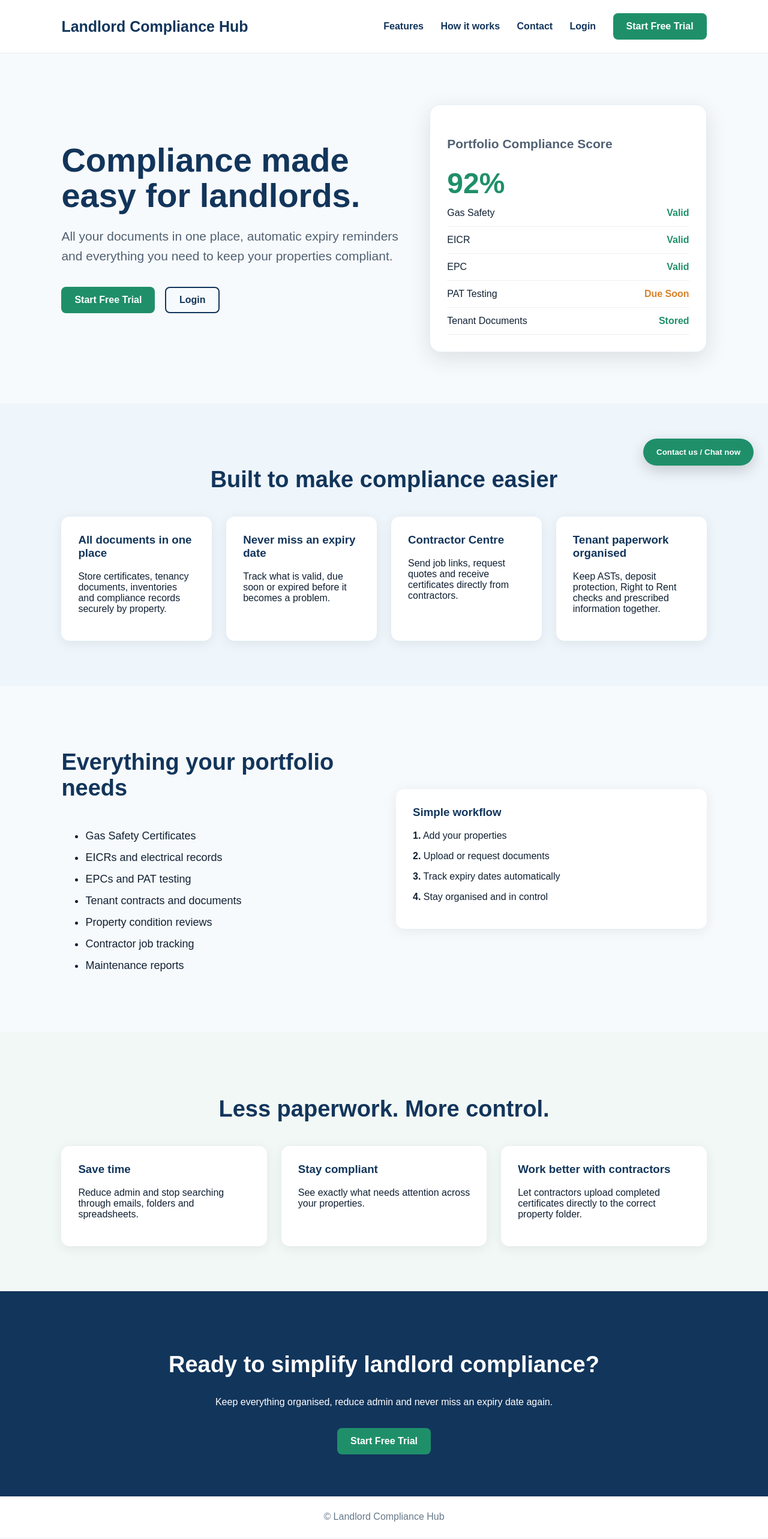
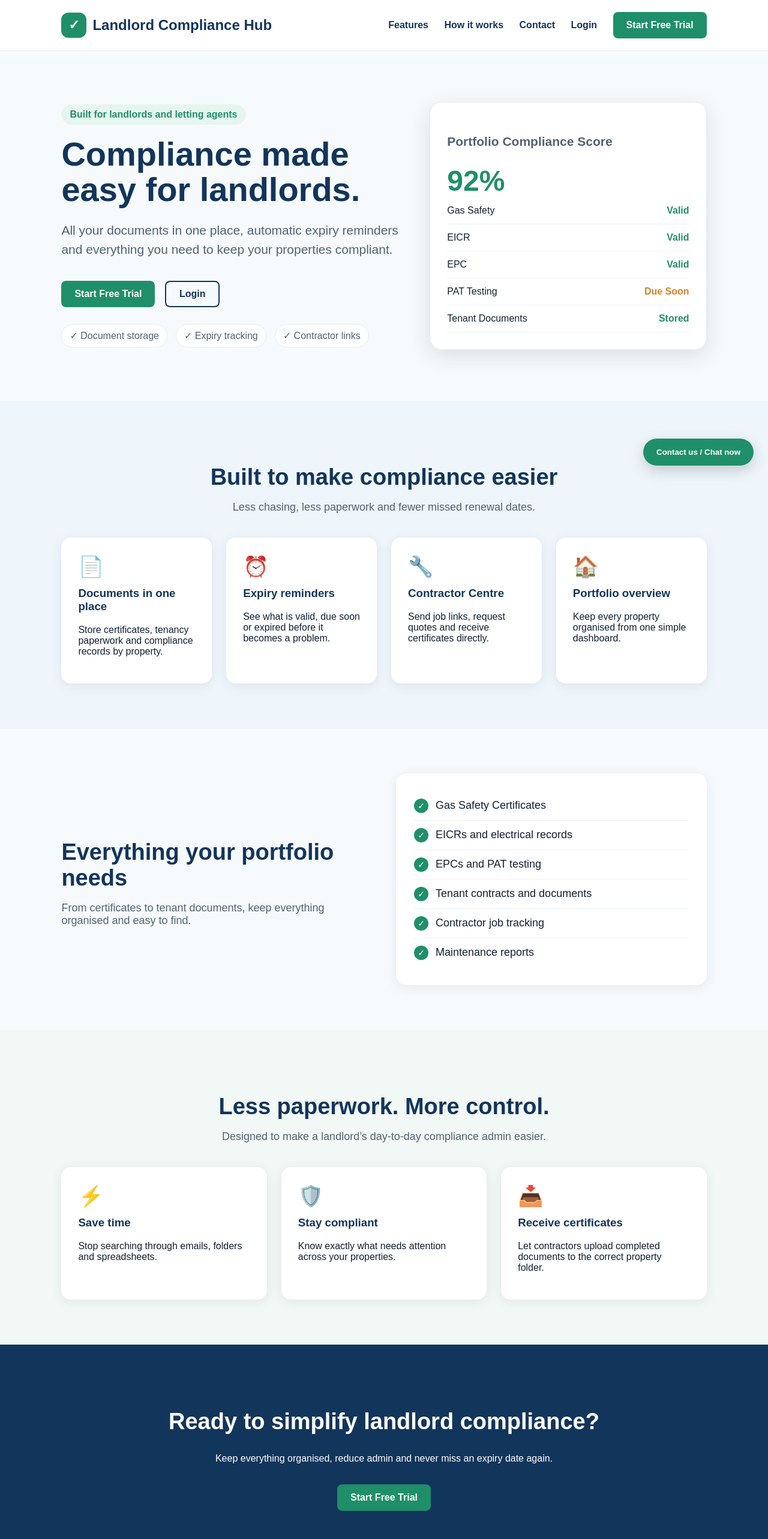
Before and after one commit to joeagate95-blip/compliance-app-, a website: page public/home.html in a window 1280 px wide. Shown: the top 2565 px of the page at 60% size. Drawn offline with Linux system fonts and the light colour scheme.

Commit message:
Update home.html

```diff
--- a/public/home.html
+++ b/public/home.html
@@ -6,269 +6,54 @@
 <title>Landlord Compliance Hub</title>
 
 <style>
-body{
-  margin:0;
-  font-family:Arial,sans-serif;
-  background:#f7fafc;
-  color:#102033;
-}
-
-header{
-  background:white;
-  padding:22px 8%;
-  display:flex;
-  justify-content:space-between;
-  align-items:center;
-  border-bottom:1px solid #e5edf5;
-  position:sticky;
-  top:0;
-  z-index:10;
-}
-
-.logo{
-  font-size:25px;
-  font-weight:bold;
-  color:#12355b;
-}
-
-nav a{
-  margin-left:24px;
-  text-decoration:none;
-  color:#12355b;
-  font-weight:bold;
-}
-
-.btn{
-  background:#1f8f6a;
-  color:white;
-  padding:13px 22px;
-  border-radius:8px;
-  text-decoration:none;
-  font-weight:bold;
-  display:inline-block;
-}
-
-.btn2{
-  border:2px solid #12355b;
-  color:#12355b;
-  padding:11px 22px;
-  border-radius:8px;
-  text-decoration:none;
-  font-weight:bold;
-  display:inline-block;
-}
-
-.hero{
-  padding:85px 8%;
-  display:grid;
-  grid-template-columns:1.1fr .9fr;
-  gap:50px;
-  align-items:center;
-  background:#f7fafc;
-}
-
-.hero h1{
-  font-size:56px;
-  line-height:1.05;
-  margin:0 0 22px;
-  color:#12355b;
-}
-
-.hero p{
-  font-size:21px;
-  line-height:1.55;
-  color:#516173;
-}
-
-.actions a{
-  margin-right:12px;
-  margin-top:14px;
-}
-
-.mock{
-  background:white;
-  border-radius:18px;
-  padding:28px;
-  box-shadow:0 10px 35px rgba(16,32,51,.12);
-  border:1px solid #e5edf5;
-}
-
-.score{
-  font-size:48px;
-  color:#1f8f6a;
-  font-weight:bold;
-}
-
-.row{
-  display:flex;
-  justify-content:space-between;
-  border-bottom:1px solid #edf2f7;
-  padding:13px 0;
-}
-
-.good{
-  color:#1f8f6a;
-  font-weight:bold;
-}
-
-.warn{
-  color:#d9822b;
-  font-weight:bold;
-}
-
-.section{
-  padding:75px 8%;
-}
-
-.section h2{
-  text-align:center;
-  font-size:38px;
-  color:#12355b;
-  margin-bottom:40px;
-}
-
-.blue-section{
-  background:#eef5fb;
-}
-
-.green-section{
-  background:#f2f8f5;
-}
-
-.grid{
-  display:grid;
-  grid-template-columns:repeat(auto-fit,minmax(240px,1fr));
-  gap:24px;
-}
-
-.card{
-  background:white;
-  padding:28px;
-  border-radius:14px;
-  box-shadow:0 4px 20px rgba(16,32,51,.08);
-  transition:.25s;
-}
-
-.card:hover{
-  transform:translateY(-3px);
-}
-
-.card h3{
-  color:#12355b;
-  margin-top:0;
-}
-
-.feature{
-  display:grid;
-  grid-template-columns:1fr 1fr;
-  gap:40px;
-  align-items:center;
-}
-
-ul{
-  line-height:2;
-  font-size:18px;
-}
-
-.cta{
-  background:#12355b;
-  color:white;
-  text-align:center;
-  padding:70px 8%;
-}
-
-.cta h2{
-  font-size:38px;
-}
-
-footer{
-  text-align:center;
-  padding:25px;
-  color:#66788a;
-  background:white;
-}
-
-.chat-button{
-  position:fixed;
-  right:24px;
-  bottom:24px;
-  background:#1f8f6a;
-  color:white;
-  border:none;
-  padding:15px 22px;
-  border-radius:999px;
-  font-weight:bold;
-  box-shadow:0 8px 24px rgba(0,0,0,.18);
-  cursor:pointer;
-  z-index:20;
-}
-
-.chat-box{
-  display:none;
-  position:fixed;
-  right:24px;
-  bottom:88px;
-  width:320px;
-  background:white;
-  border-radius:16px;
-  box-shadow:0 10px 35px rgba(0,0,0,.22);
-  padding:22px;
-  z-index:30;
-  border:1px solid #e5edf5;
-}
-
-.chat-box h3{
-  margin-top:0;
-  color:#12355b;
-}
-
-.chat-box input,
-.chat-box textarea{
-  width:100%;
-  padding:11px;
-  margin-bottom:10px;
-  border:1px solid #d8e2ec;
-  border-radius:8px;
-  box-sizing:border-box;
-}
-
-.chat-box textarea{
-  min-height:90px;
-}
-
-.close-chat{
-  float:right;
-  cursor:pointer;
-  color:#66788a;
-  font-weight:bold;
-}
-
-@media(max-width:800px){
-  .hero,.feature{
-    grid-template-columns:1fr;
-  }
-
-  .hero h1{
-    font-size:42px;
-  }
-
-  nav{
-    display:none;
-  }
-
-  .chat-box{
-    left:18px;
-    right:18px;
-    width:auto;
-  }
-}
+body{margin:0;font-family:Arial,sans-serif;background:#f7fafc;color:#102033}
+header{background:white;padding:20px 8%;display:flex;justify-content:space-between;align-items:center;border-bottom:1px solid #e5edf5;position:sticky;top:0;z-index:10}
+.logo{display:flex;align-items:center;gap:10px;font-size:24px;font-weight:bold;color:#12355b}
+.logo-mark{background:#1f8f6a;color:white;width:42px;height:42px;border-radius:12px;display:flex;align-items:center;justify-content:center;font-size:22px}
+nav a{margin-left:22px;text-decoration:none;color:#12355b;font-weight:bold}
+.btn{background:#1f8f6a;color:white;padding:13px 22px;border-radius:8px;text-decoration:none;font-weight:bold;display:inline-block}
+.btn2{border:2px solid #12355b;color:#12355b;padding:11px 22px;border-radius:8px;text-decoration:none;font-weight:bold;display:inline-block}
+.hero{padding:85px 8%;display:grid;grid-template-columns:1.1fr .9fr;gap:50px;align-items:center}
+.badge{display:inline-block;background:#e6f6ef;color:#1f8f6a;padding:8px 14px;border-radius:999px;font-weight:bold;margin-bottom:20px}
+.hero h1{font-size:56px;line-height:1.05;margin:0 0 22px;color:#12355b}
+.hero p{font-size:21px;line-height:1.55;color:#516173}
+.actions a{margin-right:12px;margin-top:14px}
+.trust{display:flex;gap:14px;flex-wrap:wrap;margin-top:28px;color:#516173}
+.trust span{background:white;border:1px solid #e5edf5;border-radius:999px;padding:9px 13px}
+.mock{background:white;border-radius:20px;padding:28px;box-shadow:0 10px 35px rgba(16,32,51,.12);border:1px solid #e5edf5}
+.score{font-size:48px;color:#1f8f6a;font-weight:bold}
+.row{display:flex;justify-content:space-between;border-bottom:1px solid #edf2f7;padding:13px 0}
+.good{color:#1f8f6a;font-weight:bold}.warn{color:#d9822b;font-weight:bold}
+.section{padding:75px 8%}
+.section h2{text-align:center;font-size:38px;color:#12355b;margin-bottom:14px}
+.section-intro{text-align:center;color:#516173;font-size:18px;margin-bottom:40px}
+.blue-section{background:#eef5fb}.green-section{background:#f2f8f5}
+.grid{display:grid;grid-template-columns:repeat(auto-fit,minmax(240px,1fr));gap:24px}
+.card{background:white;padding:28px;border-radius:16px;box-shadow:0 4px 20px rgba(16,32,51,.08);transition:.25s}
+.card:hover{transform:translateY(-3px)}
+.icon{font-size:34px;margin-bottom:14px}
+.card h3{color:#12355b;margin-top:0}
+.feature{display:grid;grid-template-columns:1fr 1fr;gap:40px;align-items:center}
+.checklist{background:white;padding:30px;border-radius:18px;box-shadow:0 4px 20px rgba(16,32,51,.08)}
+.check{display:flex;gap:12px;align-items:center;padding:12px 0;border-bottom:1px solid #edf2f7;font-size:18px}
+.check:last-child{border-bottom:none}
+.tick{background:#1f8f6a;color:white;border-radius:50%;width:24px;height:24px;display:flex;align-items:center;justify-content:center;font-size:14px}
+.cta{background:#12355b;color:white;text-align:center;padding:75px 8%}
+.cta h2{font-size:38px}
+footer{text-align:center;padding:25px;color:#66788a;background:white}
+.chat-button{position:fixed;right:24px;bottom:24px;background:#1f8f6a;color:white;border:none;padding:15px 22px;border-radius:999px;font-weight:bold;box-shadow:0 8px 24px rgba(0,0,0,.18);cursor:pointer;z-index:20}
+.chat-box{display:none;position:fixed;right:24px;bottom:88px;width:320px;background:white;border-radius:16px;box-shadow:0 10px 35px rgba(0,0,0,.22);padding:22px;z-index:30;border:1px solid #e5edf5}
+.chat-box input,.chat-box textarea{width:100%;padding:11px;margin-bottom:10px;border:1px solid #d8e2ec;border-radius:8px;box-sizing:border-box}
+.chat-box textarea{min-height:90px}
+.close-chat{float:right;cursor:pointer;color:#66788a;font-weight:bold}
+@media(max-width:800px){.hero,.feature{grid-template-columns:1fr}.hero h1{font-size:42px}nav{display:none}.chat-box{left:18px;right:18px;width:auto}}
 </style>
 </head>
 
 <body>
 
 <header>
-  <div class="logo">Landlord Compliance Hub</div>
+  <div class="logo"><div class="logo-mark">✓</div>Landlord Compliance Hub</div>
   <nav>
     <a href="#features">Features</a>
     <a href="#how">How it works</a>
@@ -280,13 +65,17 @@ footer{
 
 <section class="hero">
   <div>
+    <div class="badge">Built for landlords and letting agents</div>
     <h1>Compliance made easy for landlords.</h1>
-    <p>
-      All your documents in one place, automatic expiry reminders and everything you need to keep your properties compliant.
-    </p>
+    <p>All your documents in one place, automatic expiry reminders and everything you need to keep your properties compliant.</p>
     <div class="actions">
       <a class="btn" href="/">Start Free Trial</a>
       <a class="btn2" href="/">Login</a>
+    </div>
+    <div class="trust">
+      <span>✓ Document storage</span>
+      <span>✓ Expiry tracking</span>
+      <span>✓ Contractor links</span>
     </div>
   </div>
 
@@ -303,27 +92,13 @@ footer{
 
 <section class="section blue-section" id="features">
   <h2>Built to make compliance easier</h2>
+  <p class="section-intro">Less chasing, less paperwork and fewer missed renewal dates.</p>
 
   <div class="grid">
-    <div class="card">
-      <h3>All documents in one place</h3>
-      <p>Store certificates, tenancy documents, inventories and compliance records securely by property.</p>
-    </div>
-
-    <div class="card">
-      <h3>Never miss an expiry date</h3>
-      <p>Track what is valid, due soon or expired before it becomes a problem.</p>
-    </div>
-
-    <div class="card">
-      <h3>Contractor Centre</h3>
-      <p>Send job links, request quotes and receive certificates directly from contractors.</p>
-    </div>
-
-    <div class="card">
-      <h3>Tenant paperwork organised</h3>
-      <p>Keep ASTs, deposit protection, Right to Rent checks and prescribed information together.</p>
-    </div>
+    <div class="card"><div class="icon">📄</div><h3>Documents in one place</h3><p>Store certificates, tenancy paperwork and compliance records by property.</p></div>
+    <div class="card"><div class="icon">⏰</div><h3>Expiry reminders</h3><p>See what is valid, due soon or expired before it becomes a problem.</p></div>
+    <div class="card"><div class="icon">🔧</div><h3>Contractor Centre</h3><p>Send job links, request quotes and receive certificates directly.</p></div>
+    <div class="card"><div class="icon">🏠</div><h3>Portfolio overview</h3><p>Keep every property organised from one simple dashboard.</p></div>
   </div>
 </section>
 
@@ -331,45 +106,28 @@ footer{
   <div class="feature">
     <div>
       <h2 style="text-align:left">Everything your portfolio needs</h2>
-      <ul>
-        <li>Gas Safety Certificates</li>
-        <li>EICRs and electrical records</li>
-        <li>EPCs and PAT testing</li>
-        <li>Tenant contracts and documents</li>
-        <li>Property condition reviews</li>
-        <li>Contractor job tracking</li>
-        <li>Maintenance reports</li>
-      </ul>
+      <p style="font-size:18px;color:#516173">From certificates to tenant documents, keep everything organised and easy to find.</p>
     </div>
 
-    <div class="card">
-      <h3>Simple workflow</h3>
-      <p><b>1.</b> Add your properties</p>
-      <p><b>2.</b> Upload or request documents</p>
-      <p><b>3.</b> Track expiry dates automatically</p>
-      <p><b>4.</b> Stay organised and in control</p>
+    <div class="checklist">
+      <div class="check"><span class="tick">✓</span>Gas Safety Certificates</div>
+      <div class="check"><span class="tick">✓</span>EICRs and electrical records</div>
+      <div class="check"><span class="tick">✓</span>EPCs and PAT testing</div>
+      <div class="check"><span class="tick">✓</span>Tenant contracts and documents</div>
+      <div class="check"><span class="tick">✓</span>Contractor job tracking</div>
+      <div class="check"><span class="tick">✓</span>Maintenance reports</div>
     </div>
   </div>
 </section>
 
 <section class="section green-section">
   <h2>Less paperwork. More control.</h2>
+  <p class="section-intro">Designed to make a landlord’s day-to-day compliance admin easier.</p>
 
   <div class="grid">
-    <div class="card">
-      <h3>Save time</h3>
-      <p>Reduce admin and stop searching through emails, folders and spreadsheets.</p>
-    </div>
-
-    <div class="card">
-      <h3>Stay compliant</h3>
-      <p>See exactly what needs attention across your properties.</p>
-    </div>
-
-    <div class="card">
-      <h3>Work better with contractors</h3>
-      <p>Let contractors upload completed certificates directly to the correct property folder.</p>
-    </div>
+    <div class="card"><div class="icon">⚡</div><h3>Save time</h3><p>Stop searching through emails, folders and spreadsheets.</p></div>
+    <div class="card"><div class="icon">🛡️</div><h3>Stay compliant</h3><p>Know exactly what needs attention across your properties.</p></div>
+    <div class="card"><div class="icon">📥</div><h3>Receive certificates</h3><p>Let contractors upload completed documents to the correct property folder.</p></div>
   </div>
 </section>
 
@@ -380,9 +138,7 @@ footer{
   <a class="btn" href="/">Start Free Trial</a>
 </section>
 
-<footer>
-  © Landlord Compliance Hub
-</footer>
+<footer>© Landlord Compliance Hub</footer>
 
 <button class="chat-button" onclick="openChat()">Contact us / Chat now</button>
 
@@ -390,36 +146,22 @@ footer{
   <span class="close-chat" onclick="closeChat()">×</span>
   <h3>Contact us</h3>
   <p>Send a quick message and we’ll get back to you.</p>
-
   <input id="chatName" placeholder="Your name">
   <input id="chatEmail" placeholder="Your email">
   <textarea id="chatMessage" placeholder="How can we help?"></textarea>
-
   <button class="btn" onclick="sendChat()">Send Message</button>
 </div>
 
 <script>
-function openChat(){
-  document.getElementById('chatBox').style.display='block';
-}
-
-function closeChat(){
-  document.getElementById('chatBox').style.display='none';
-}
-
+function openChat(){document.getElementById('chatBox').style.display='block'}
+function closeChat(){document.getElementById('chatBox').style.display='none'}
 function sendChat(){
   const name=document.getElementById('chatName').value;
   const email=document.getElementById('chatEmail').value;
   const message=document.getElementById('chatMessage').value;
-
-  const subject=encodeURIComponent('Website enquiry from ' + name);
-  const body=encodeURIComponent(
-    'Name: ' + name + '\n' +
-    'Email: ' + email + '\n\n' +
-    'Message:\n' + message
-  );
-
-  window.location.href='mailto:joe@example.com?subject=' + subject + '&body=' + body;
+  const subject=encodeURIComponent('Website enquiry from '+name);
+  const body=encodeURIComponent('Name: '+name+'\nEmail: '+email+'\n\nMessage:\n'+message);
+  window.location.href='mailto:joe@example.com?subject='+subject+'&body='+body;
 }
 </script>
 
```
